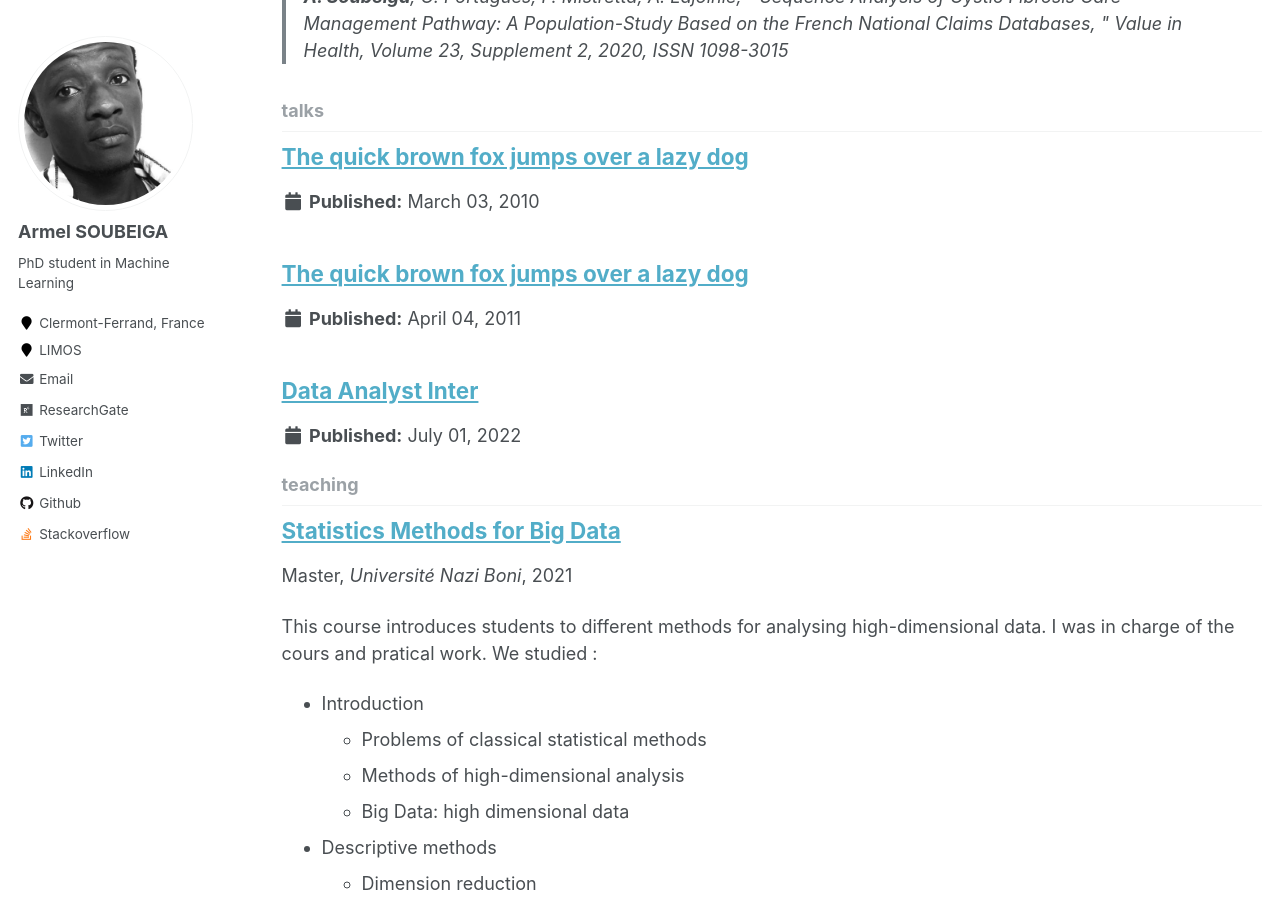
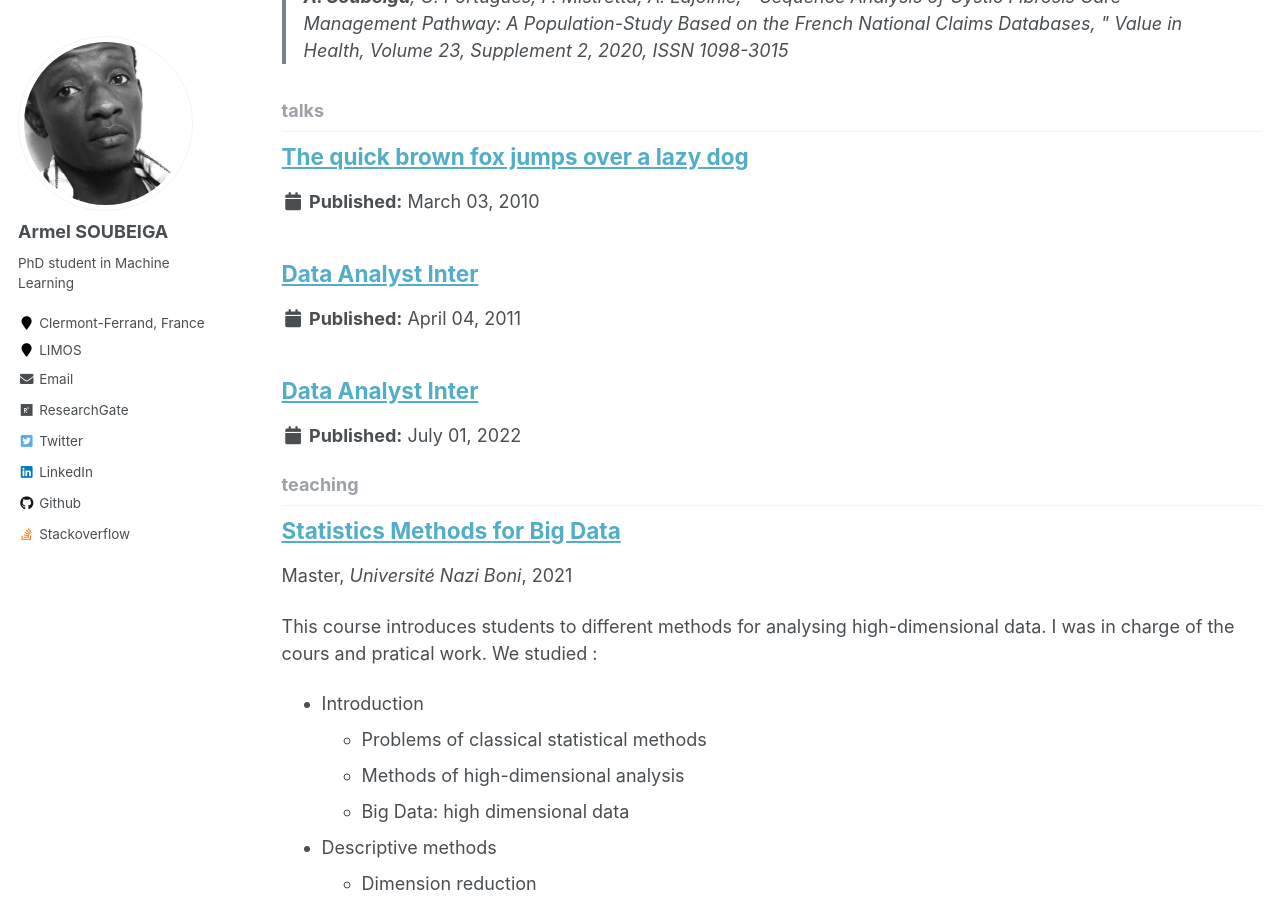
Before and after one commit to armelsoubeiga/armelsoubeiga.github.io, a Jekyll site: the page built from _pages/collection-archive.html, in a window 1280 px wide and 900 px high, scrolled down 8359 px. Built offline with Jekyll 4.4.1, drawn with Linux system fonts in a browser that asks for light colours; some of the changed lines change nothing that is shown.

Commit message:
Update 2011-04-04-the-quick-brown-fox-jumps-over-a-lazy-dog.md

```diff
--- a/_talks/2011-04-04-the-quick-brown-fox-jumps-over-a-lazy-dog.md
+++ b/_talks/2011-04-04-the-quick-brown-fox-jumps-over-a-lazy-dog.md
@@ -1,12 +1,11 @@
 ---
-date_star: 2018-10-09 12:26:40
-date_end : 2020-10-09 12:26:40
 layout: post
-title: The quick brown fox jumps over a lazy dog
-description: Lorem ipsum dolor sit amet, consectetur adipisicing elit, sed do eiusmod tempor incididunt ut labore et dolore magna aliqua.
-image: https://res.cloudinary.com/dm7h7e8xj/image/upload/c_scale,w_760/v1506079212/jekflix-capa_vfhuzh.png
-category: css
-author: mranderson
-author_page : https://armelsoubeiga.github.io/
-author_link : https://armelsoubeiga.github.io/
+date_star: 2022-07-01
+date_end : 2022-12-31
+author: Nico Frank Wilfried DENA
+title: Data Analyst Inter
+description: Analyser et visualiser les données des attaques terroristes et des PDIs au G3 Sahel (Burkina Faso-Mali-Niger) - Djihadiste Tracker
+image: images/inters/dena.jpg
+author_page : https://denanico1.github.io/
+author_link : https://denanico1.github.io/
 ---
```
